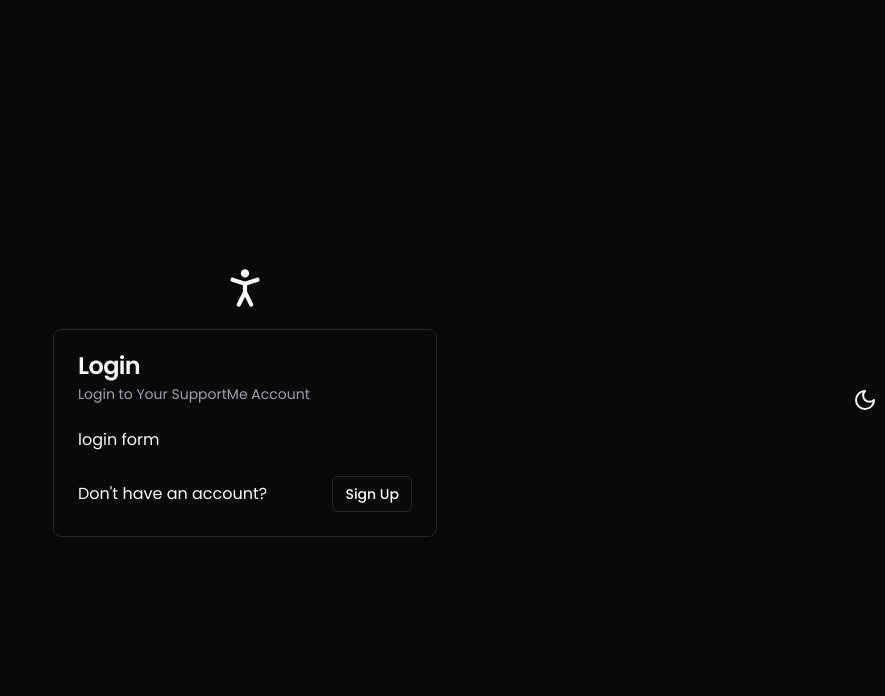
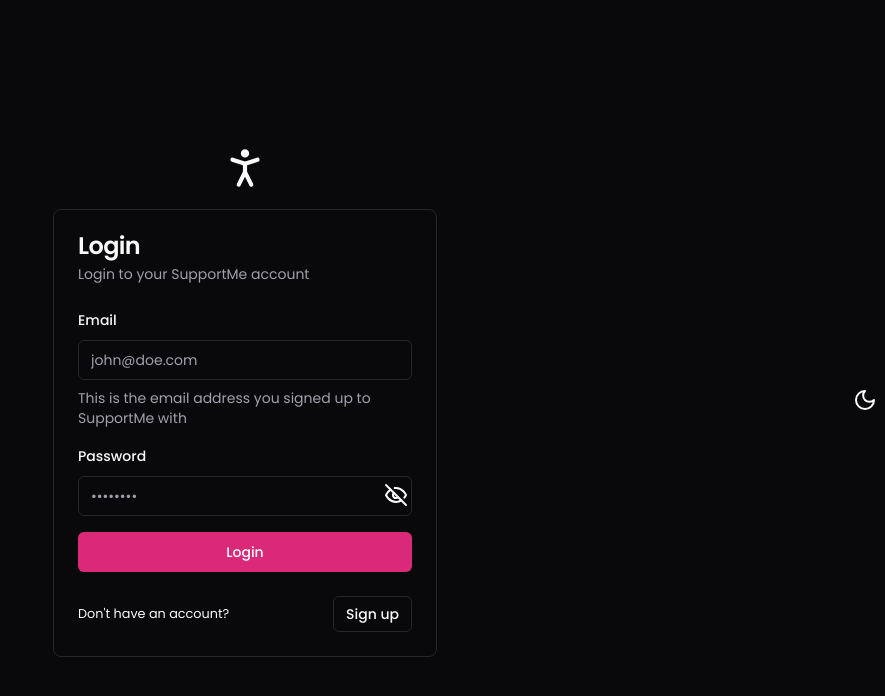
Before and after one commit to Imaginativeone/support-me-course, a Next.js app: page /login in a window 1280 px wide. Shown: the top 696 px of the page, without its empty margins (395-1280 px from the left). Built offline with nearby package versions, Linux system fonts and the light colour scheme.

Commit message:
Video-10 complete

```diff
--- a/app/(logged-out)/login/page.tsx
+++ b/app/(logged-out)/login/page.tsx
@@ -1,33 +1,105 @@
-'use client'
+"use client";
+import { Button } from "@/components/ui/button";
+import {
+  Card,
+  CardContent,
+  CardDescription,
+  CardFooter,
+  CardHeader,
+  CardTitle,
+} from "@/components/ui/card";
+import {
+  Form,
+  FormControl,
+  FormDescription,
+  FormField,
+  FormItem,
+  FormLabel,
+  FormMessage,
+} from "@/components/ui/form";
+import { Input } from "@/components/ui/input";
+import { PasswordInput } from "@/components/ui/password-input";
+import { zodResolver } from "@hookform/resolvers/zod";
+import { PersonStandingIcon } from "lucide-react";
+import Link from "next/link";
+import { useRouter } from "next/navigation";
+import { useForm } from "react-hook-form";
+import * as z from "zod";
 
-import { Button } from "@/components/ui/button"
-import { Card, CardContent, CardDescription, CardFooter, CardHeader, CardTitle } from "@/components/ui/card"
-import { PersonStandingIcon } from "lucide-react"
-import Link from "next/link"
+const formSchema = z.object({
+  email: z.string().email(),
+  password: z.string(),
+});
 
 export default function LoginPage() {
+  const router = useRouter();
+  const form = useForm<z.infer<typeof formSchema>>({
+    resolver: zodResolver(formSchema),
+    defaultValues: {
+      email: "",
+      password: "",
+    },
+  });
+
+  const handleSubmit = (data: z.infer<typeof formSchema>) => {
+    console.log("login validation passed");
+    router.push("/dashboard");
+  };
+
   return (
     <>
       <PersonStandingIcon size={50} />
       <Card className="w-full max-w-sm">
         <CardHeader>
-          <CardTitle>
-            Login
-          </CardTitle>
-          <CardDescription>
-            Login to Your SupportMe Account
-          </CardDescription>
+          <CardTitle>Login</CardTitle>
+          <CardDescription>Login to your SupportMe account</CardDescription>
         </CardHeader>
         <CardContent>
-          login form
+          <Form {...form}>
+            <form
+              className="flex flex-col gap-4"
+              onSubmit={form.handleSubmit(handleSubmit)}
+            >
+              <FormField
+                control={form.control}
+                name="email"
+                render={({ field }) => (
+                  <FormItem>
+                    <FormLabel>Email</FormLabel>
+                    <FormControl>
+                      <Input placeholder="john@doe.com" {...field} />
+                    </FormControl>
+                    <FormDescription>
+                      This is the email address you signed up to SupportMe with
+                    </FormDescription>
+                    <FormMessage />
+                  </FormItem>
+                )}
+              />
+              <FormField
+                control={form.control}
+                name="password"
+                render={({ field }) => (
+                  <FormItem>
+                    <FormLabel>Password</FormLabel>
+                    <FormControl>
+                      <PasswordInput placeholder="••••••••" {...field} />
+                    </FormControl>
+                    <FormMessage />
+                  </FormItem>
+                )}
+              />
+              <Button type="submit">Login</Button>
+            </form>
+          </Form>
         </CardContent>
         <CardFooter className="justify-between">
-          Don't have an account?
+          <small>Don't have an account?</small>
           <Button asChild variant="outline" size="sm">
-            <Link href="/sign-up">Sign Up</Link>
+            <Link href="/sign-up">Sign up</Link>
           </Button>
         </CardFooter>
       </Card>
     </>
-  )
+  );
 }
--- /dev/null
+++ b/components/ui/input.tsx
@@ -0,0 +1,25 @@
+import * as React from "react"
+
+import { cn } from "@/lib/utils"
+
+export interface InputProps
+  extends React.InputHTMLAttributes<HTMLInputElement> {}
+
+const Input = React.forwardRef<HTMLInputElement, InputProps>(
+  ({ className, type, ...props }, ref) => {
+    return (
+      <input
+        type={type}
+        className={cn(
+          "flex h-10 w-full rounded-md border border-input bg-background px-3 py-2 text-sm ring-offset-background file:border-0 file:bg-transparent file:text-sm file:font-medium placeholder:text-muted-foreground focus-visible:outline-none focus-visible:ring-2 focus-visible:ring-ring focus-visible:ring-offset-2 disabled:cursor-not-allowed disabled:opacity-50",
+          className
+        )}
+        ref={ref}
+        {...props}
+      />
+    )
+  }
+)
+Input.displayName = "Input"
+
+export { Input }
--- /dev/null
+++ b/components/ui/password-input.tsx
@@ -0,0 +1,37 @@
+"use client";
+
+import * as React from "react";
+
+import { cn } from "@/lib/utils";
+import { Input } from "./input";
+import { EyeIcon, EyeOffIcon } from "lucide-react";
+
+export interface PasswordInputProps
+  extends React.InputHTMLAttributes<HTMLInputElement> {}
+
+const PasswordInput = React.forwardRef<HTMLInputElement, PasswordInputProps>(
+  ({ className, type, ...props }, ref) => {
+    const [showPassword, setShowPassword] = React.useState(false);
+
+    return (
+      <div className="relative">
+        <Input
+          type={showPassword ? "text" : "password"}
+          {...props}
+          ref={ref}
+          className={cn("pr-10", className)}
+        />
+        <span className="absolute top-[7px] right-1 cursor-pointer select-none">
+          {showPassword ? (
+            <EyeIcon onClick={() => setShowPassword(false)} />
+          ) : (
+            <EyeOffIcon onClick={() => setShowPassword(true)} />
+          )}
+        </span>
+      </div>
+    );
+  }
+);
+PasswordInput.displayName = "PasswordInput";
+
+export { PasswordInput };
```
